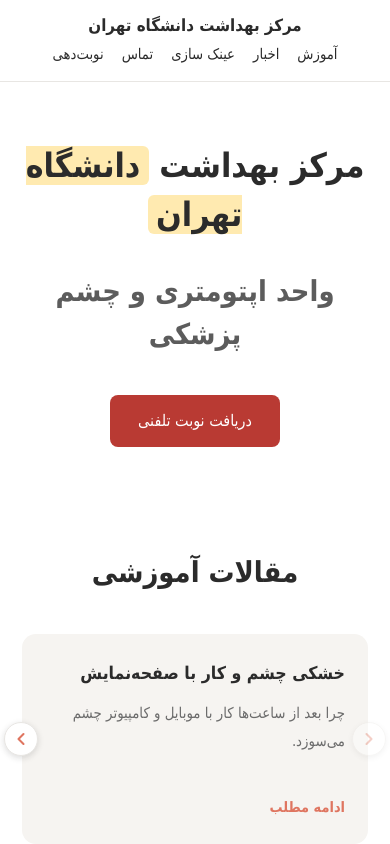
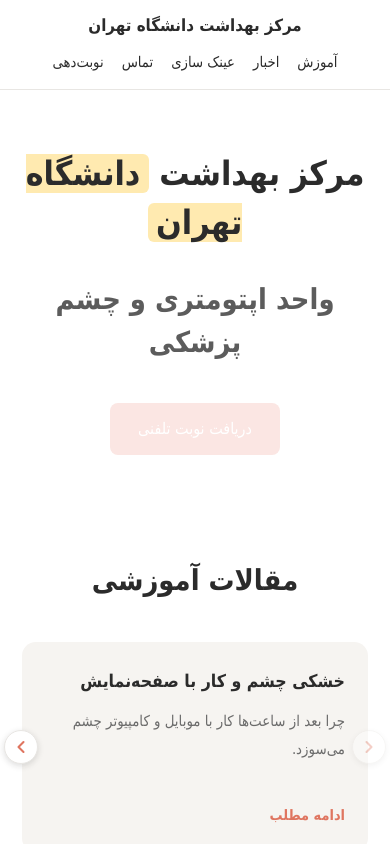
Before and after one commit to MaryamYari1/Opt, a plain HTML site: page index.html in a window 390 px wide. In both pictures the pointer is over the link "دریافت نوبت تلفنی". Shown: the top 844 px of the page. Drawn offline with Linux system fonts and the light colour scheme; a web font is replaced by a local one.

Commit message:
Update index.html

```diff
--- a/index.html
+++ b/index.html
@@ -39,7 +39,7 @@
 
 /* buttons */
 .btn{display:inline-block;background:var(--accent);color:var(--white);padding:11px 28px;border-radius:8px;text-decoration:none;font:inherit;border:0;cursor:pointer}
-.btn:hover{background:var(--accent-dark)}
+.btn:hover{background:var(--tint)}
 .btn.ghost{background:transparent;color:var(--accent);border:1px solid var(--accent)}
 .btn.ghost:hover{background:var(--tint)}
 .btn[hidden]{display:none}
@@ -102,7 +102,7 @@
 
 /* tablet: 2 full cards, menu stacked */
 @media (max-width:700px){
-  .bar{flex-direction:column;justify-content:center;gap:2px;text-align:center}
+  .bar{flex-direction:column;justify-content:center;gap:10px;text-align:center}
   nav{justify-content:center;gap:18px}
   section{padding:52px 0}
   .hero{padding:60px 0 52px}
```
